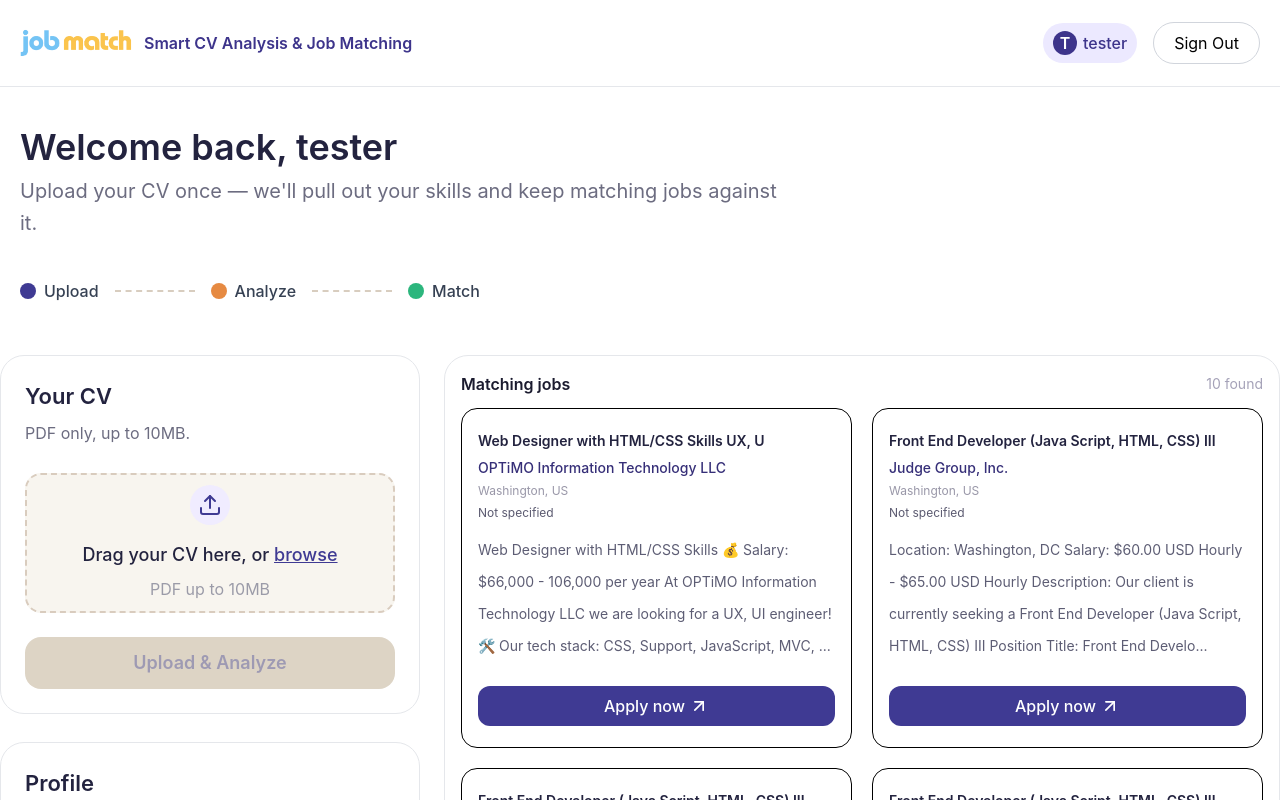
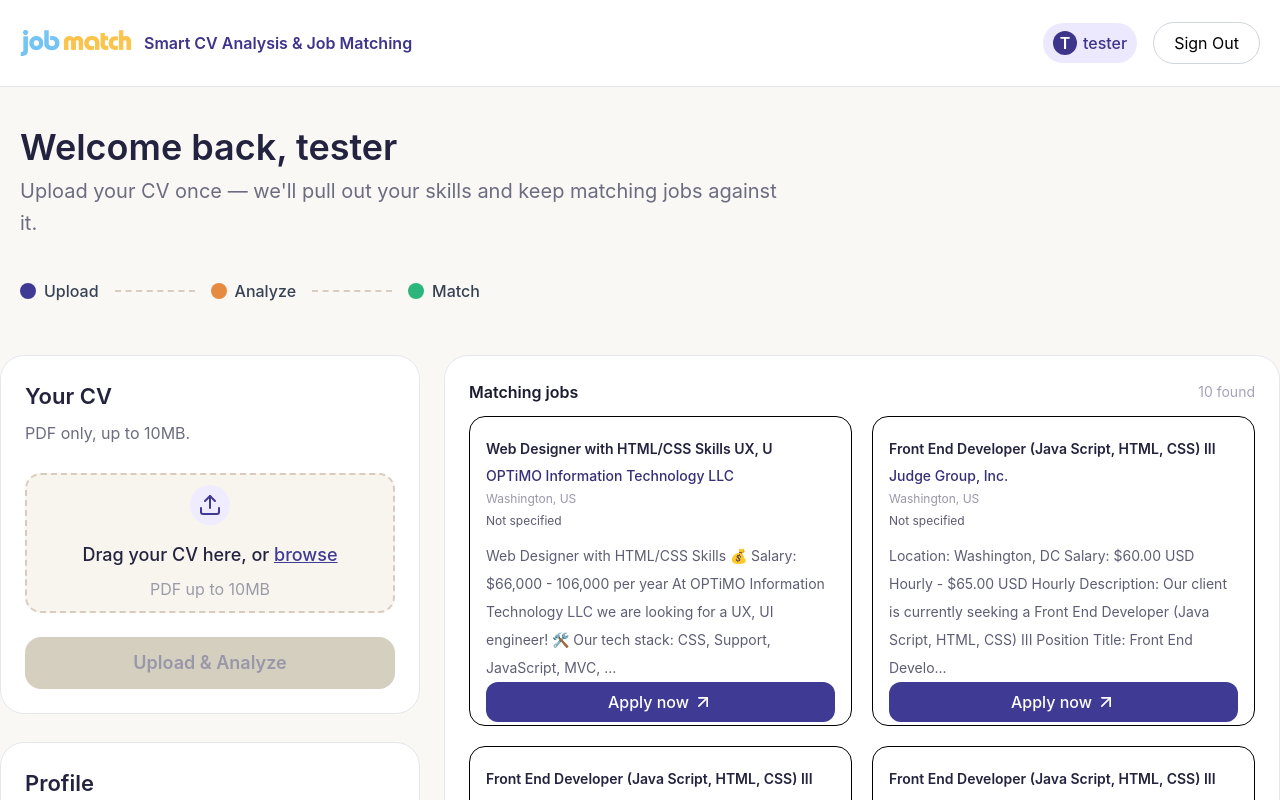
Before and after one commit to uzmanoor123/job-hunt-frontend, a React (Vite) app: page /home in a window 1280 px wide. Shown: the top 800 px of the page. Built offline with nearby package versions, Linux system fonts and the light colour scheme; no server answers; sample sign-in values are in the browser's storage.

Commit message:
update ui and add file selection conditiins

```diff
--- a/src/components/JobSection.jsx
+++ b/src/components/JobSection.jsx
@@ -55,7 +55,7 @@ const jobs = [
 ];
 const JobSection = () => {
   return (
-    <div className="flex-1 bg-white border border-gray-200 rounded-3xl p-4">
+    <div className="flex-1 bg-white border border-gray-200 rounded-3xl p-6">
       <div className="flex justify-between items-center mb-3">
         <h2 className="text-[16px] font-semibold text-[#1B1B2F]">
           Matching jobs
@@ -66,7 +66,7 @@ const JobSection = () => {
         {jobs.map((job, index) => (
           <div
             key={index}
-            className="border rounded-2xl p-4 flex flex-col h-[340px] hover:shadow-md transition"
+            className="border rounded-2xl p-4 flex flex-col h-[310px] hover:shadow-md transition"
           >
             <h3 className="text-[14px] font-semibold text-[#23233F] leading-8">
               {job.title}
@@ -80,10 +80,10 @@ const JobSection = () => {
 
             <p className="text-[#5B5A70] mt-1 text-[12px]">{job.type}</p>
 
-            <p className="mt-3 text-[#5D5D74] leading-8 line-clamp-4 text-[14px] ">
+            <p className="mt-3 text-[#5D5D74] leading-7  text-[14px]">
               {job.description}
             </p>
-            <button className="mt-6 w-full bg-[#3F3A93] text-white py-2 rounded-xl font-medium hover:bg-[#342F7D] transition hover:cursor-pointer flex items-center justify-center gap-1">
+            <button className="mt-auto w-full bg-[#3F3A93] text-white py-2 rounded-xl font-medium hover:bg-[#342F7D] transition hover:cursor-pointer flex items-center justify-center gap-1">
 
               Apply now
                <FiArrowUpRight  size = {20}/>
--- a/src/components/ResumeCard.jsx
+++ b/src/components/ResumeCard.jsx
@@ -1,5 +1,7 @@
 import { FiUpload } from "react-icons/fi";
+import { useState } from "react";
 const UploadCV = () => {
+  const [selectedFile, setSelectedFile] = useState(null);
   return (
     <div className="w-[420px] flex-shrink-0 bg-white rounded-3xl border border-gray-200 p-6">
       <h2 className="text-[22px] font-semibold text-[#23233F]">Your CV</h2>
@@ -11,14 +13,38 @@ const UploadCV = () => {
         <div className="w-10 h-10 rounded-full bg-[#F0ECFF] flex items-center justify-center">
           <FiUpload className="text-2xl text-[#3F3A93]" />
         </div>
+        {selectedFile ? (
+          <>
+            <p className="mt-4 text-lg font-medium text-[#23233F]">
+              {selectedFile.name}
+            </p>
+          </>
+        ) : (
+          <>
             <p className="mt-4 text-lg font-medium text-[#23233F]">
               Drag your CV here, or{" "}
               <span className="underline text-[#3F3A93]">browse</span>
             </p>
             <span className="mt-2 text-[#9B9BA8]">PDF up to 10MB</span>
-                <input type="file" id="cv" className="hidden" accept=".pdf" />
+          </>
+        )}
+        <input
+          type="file"
+          id="cv"
+          className="hidden"
+          accept=".pdf"
+          onChange={(e) => setSelectedFile(e.target.files[0])}
+        />
       </label>
-            <button className="w-full mt-6 py-3 rounded-2xl bg-[#DDD4C5] text-[#9E9AB3] font-semibold text-lg">
+      <button
+        disabled={!selectedFile}
+        className={`w-full mt-6 py-3 rounded-2xl font-semibold text-lg
+                ${
+                  selectedFile
+                    ? "bg-[#E68A42] text-white hover:bg-[#d87b35] cursor-pointer"
+                    : "text-[#9997A8] bg-[#D5CFC0] cursor-not-allowed "
+                }`}
+      >
         Upload & Analyze
       </button>
     </div>
--- a/src/pages/Home.jsx
+++ b/src/pages/Home.jsx
@@ -6,6 +6,7 @@ import ProfileCard from "../components/ProfileCard";
 const Home = () => {
   return (
   <>
+  <div className="bg-[#FAF8F5]">
   <Navbar />
 
   <div className="max-w-[1440px] mx-auto">
@@ -22,6 +23,7 @@ const Home = () => {
       </div>
     </div>
   </div>
+  </div>
 </>
   );
 };
```
Lines whose indentation alone changed are shown as unchanged.
